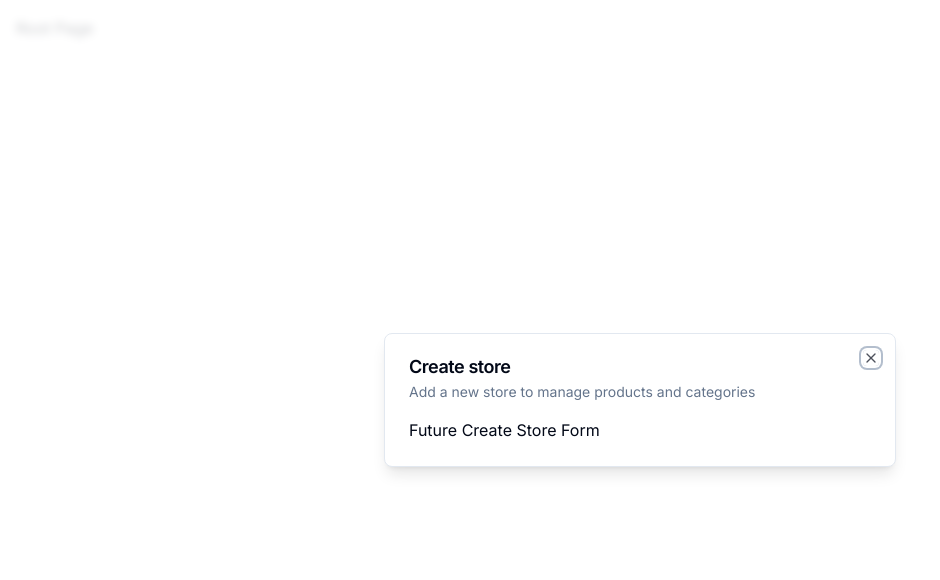
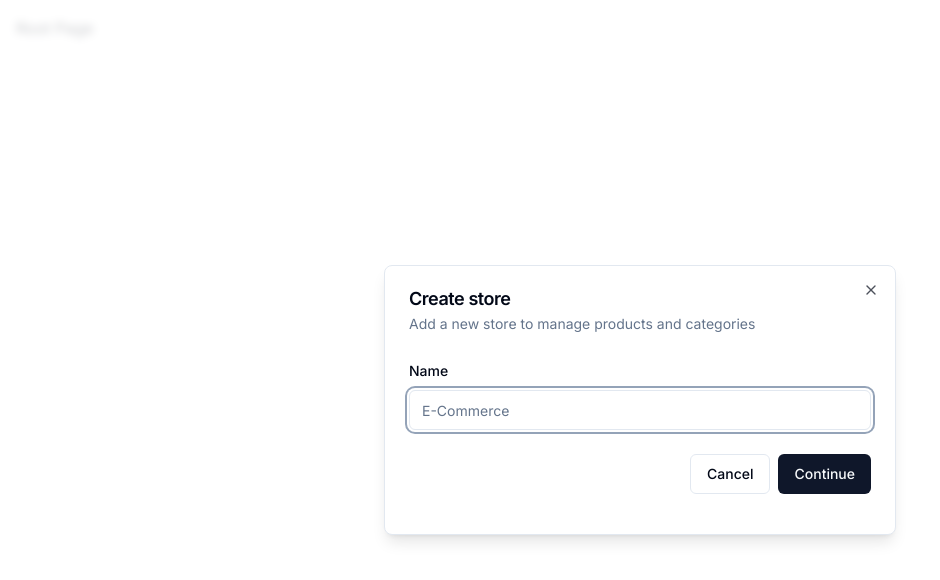
Before and after one commit to speedytman/ecommerce-admin-dashboard, a Next.js app: page / in a window 1280 px wide. Shown: the top 580 px of the page, without its empty margins (0-940 px from the left). Built offline with nearby package versions, Linux system fonts and the light colour scheme.

Commit message:
added store creation and mysql db

```diff
--- /dev/null
+++ b/app/api/stores/route.ts
@@ -0,0 +1,35 @@
+import prismadb from "@/lib/prismadb";
+import { auth } from "@clerk/nextjs"
+import { NextResponse } from "next/server"
+
+export async function POST(
+  req: Request,
+) {
+  try {
+    const { userId } = auth();
+    const body = await req.json()
+
+    const { name } = body;
+
+    if(!userId){
+      return new NextResponse("Unauthorized", { status: 401 })
+    }
+
+    if(!name) {
+      return new NextResponse("Name is required", { status: 400 });
+    }
+
+    const store = await prismadb.store.create({
+      data: {
+        name,
+        userId
+      }
+    })
+
+    return NextResponse.json(store)
+
+  } catch (error) {
+    console.log('[STORES_POST]', error)
+    return new NextResponse("Internal error", { status: 500 })
+  }
+}
--- a/app/layout.tsx
+++ b/app/layout.tsx
@@ -4,6 +4,8 @@ import { ClerkProvider } from "@clerk/nextjs";
 import { ModalProvider } from "@/providers/modal-provider";
 
 import "./globals.css";
+import prismadb from "@/lib/prismadb";
+import { ToasterProvider } from "@/providers/toast-provider";
 
 const inter = Inter({ subsets: ["latin"] });
 
@@ -21,6 +23,7 @@ export default function RootLayout({
     <ClerkProvider>
       <html lang="en">
         <body className={inter.className}>
+          <ToasterProvider />
           <ModalProvider />
           {children}
         </body>
--- a/components/modals/store-modal.tsx
+++ b/components/modals/store-modal.tsx
@@ -1,10 +1,53 @@
 "use client";
+
+import { useState } from "react";
+import * as z from "zod";
+import { useForm } from "react-hook-form";
+import { zodResolver } from "@hookform/resolvers/zod";
+import { toast } from "react-hot-toast";
 
 import { Modal } from "@/components/ui/modal";
 import { useStoreModal } from "@/hooks/use-store-modal";
+import {
+  Form,
+  FormControl,
+  FormField,
+  FormItem,
+  FormLabel,
+  FormMessage,
+} from "@/components/ui/form";
+import { Input } from "@/components/ui/input";
+import { Button } from "@/components/ui/button";
+import axios from "axios";
+
+const formSchema = z.object({
+  name: z.string().min(1),
+});
 
 export const StoreModal = () => {
   const storeModal = useStoreModal();
+  const [loading, setLoading] = useState(false);
+
+  const form = useForm<z.infer<typeof formSchema>>({
+    resolver: zodResolver(formSchema),
+    defaultValues: {
+      name: "",
+    },
+  });
+
+  const onSubmit = async (values: z.infer<typeof formSchema>) => {
+    try {
+      setLoading(true);
+
+      const response = await axios.post("/api/stores", values);
+
+      toast.success("Store crated.");
+    } catch (error) {
+      toast.error("Something went wrong!");
+    } finally {
+      setLoading(false);
+    }
+  };
 
   return (
     <Modal
@@ -13,7 +56,43 @@ export const StoreModal = () => {
       isOpen={storeModal.isOpen}
       onClose={storeModal.onClose}
     >
-      Future Create Store Form
+      <div>
+        <div className="space-y-4 py-2 pb-4">
+          <Form {...form}>
+            <form onSubmit={form.handleSubmit(onSubmit)}>
+              <FormField
+                control={form.control}
+                name="name"
+                render={({ field }) => (
+                  <FormItem>
+                    <FormLabel>Name</FormLabel>
+                    <FormControl>
+                      <Input
+                        disabled={loading}
+                        placeholder="E-Commerce"
+                        {...field}
+                      />
+                    </FormControl>
+                    <FormMessage />
+                  </FormItem>
+                )}
+              />
+              <div className="pt-6 space-x-2 flex items-center justify-end w-full">
+                <Button
+                  disabled={loading}
+                  variant="outline"
+                  onClick={storeModal.onClose}
+                >
+                  Cancel
+                </Button>
+                <Button disabled={loading} type="submit">
+                  Continue
+                </Button>
+              </div>
+            </form>
+          </Form>
+        </div>
+      </div>
     </Modal>
   );
 };
--- /dev/null
+++ b/components/ui/form.tsx
@@ -0,0 +1,176 @@
+import * as React from "react"
+import * as LabelPrimitive from "@radix-ui/react-label"
+import { Slot } from "@radix-ui/react-slot"
+import {
+  Controller,
+  ControllerProps,
+  FieldPath,
+  FieldValues,
+  FormProvider,
+  useFormContext,
+} from "react-hook-form"
+
+import { cn } from "@/lib/utils"
+import { Label } from "@/components/ui/label"
+
+const Form = FormProvider
+
+type FormFieldContextValue<
+  TFieldValues extends FieldValues = FieldValues,
+  TName extends FieldPath<TFieldValues> = FieldPath<TFieldValues>
+> = {
+  name: TName
+}
+
+const FormFieldContext = React.createContext<FormFieldContextValue>(
+  {} as FormFieldContextValue
+)
+
+const FormField = <
+  TFieldValues extends FieldValues = FieldValues,
+  TName extends FieldPath<TFieldValues> = FieldPath<TFieldValues>
+>({
+  ...props
+}: ControllerProps<TFieldValues, TName>) => {
+  return (
+    <FormFieldContext.Provider value={{ name: props.name }}>
+      <Controller {...props} />
+    </FormFieldContext.Provider>
+  )
+}
+
+const useFormField = () => {
+  const fieldContext = React.useContext(FormFieldContext)
+  const itemContext = React.useContext(FormItemContext)
+  const { getFieldState, formState } = useFormContext()
+
+  const fieldState = getFieldState(fieldContext.name, formState)
+
+  if (!fieldContext) {
+    throw new Error("useFormField should be used within <FormField>")
+  }
+
+  const { id } = itemContext
+
+  return {
+    id,
+    name: fieldContext.name,
+    formItemId: `${id}-form-item`,
+    formDescriptionId: `${id}-form-item-description`,
+    formMessageId: `${id}-form-item-message`,
+    ...fieldState,
+  }
+}
+
+type FormItemContextValue = {
+  id: string
+}
+
+const FormItemContext = React.createContext<FormItemContextValue>(
+  {} as FormItemContextValue
+)
+
+const FormItem = React.forwardRef<
+  HTMLDivElement,
+  React.HTMLAttributes<HTMLDivElement>
+>(({ className, ...props }, ref) => {
+  const id = React.useId()
+
+  return (
+    <FormItemContext.Provider value={{ id }}>
+      <div ref={ref} className={cn("space-y-2", className)} {...props} />
+    </FormItemContext.Provider>
+  )
+})
+FormItem.displayName = "FormItem"
+
+const FormLabel = React.forwardRef<
+  React.ElementRef<typeof LabelPrimitive.Root>,
+  React.ComponentPropsWithoutRef<typeof LabelPrimitive.Root>
+>(({ className, ...props }, ref) => {
+  const { error, formItemId } = useFormField()
+
+  return (
+    <Label
+      ref={ref}
+      className={cn(error && "text-destructive", className)}
+      htmlFor={formItemId}
+      {...props}
+    />
+  )
+})
+FormLabel.displayName = "FormLabel"
+
+const FormControl = React.forwardRef<
+  React.ElementRef<typeof Slot>,
+  React.ComponentPropsWithoutRef<typeof Slot>
+>(({ ...props }, ref) => {
+  const { error, formItemId, formDescriptionId, formMessageId } = useFormField()
+
+  return (
+    <Slot
+      ref={ref}
+      id={formItemId}
+      aria-describedby={
+        !error
+          ? `${formDescriptionId}`
+          : `${formDescriptionId} ${formMessageId}`
+      }
+      aria-invalid={!!error}
+      {...props}
+    />
+  )
+})
+FormControl.displayName = "FormControl"
+
+const FormDescription = React.forwardRef<
+  HTMLParagraphElement,
+  React.HTMLAttributes<HTMLParagraphElement>
+>(({ className, ...props }, ref) => {
+  const { formDescriptionId } = useFormField()
+
+  return (
+    <p
+      ref={ref}
+      id={formDescriptionId}
+      className={cn("text-sm text-muted-foreground", className)}
+      {...props}
+    />
+  )
+})
+FormDescription.displayName = "FormDescription"
+
+const FormMessage = React.forwardRef<
+  HTMLParagraphElement,
+  React.HTMLAttributes<HTMLParagraphElement>
+>(({ className, children, ...props }, ref) => {
+  const { error, formMessageId } = useFormField()
+  const body = error ? String(error?.message) : children
+
+  if (!body) {
+    return null
+  }
+
+  return (
+    <p
+      ref={ref}
+      id={formMessageId}
+      className={cn("text-sm font-medium text-destructive", className)}
+      {...props}
+    >
+      {body}
+    </p>
+  )
+})
+FormMessage.displayName = "FormMessage"
+
+export {
+  useFormField,
+  Form,
+  FormItem,
+  FormLabel,
+  FormControl,
+  FormDescription,
+  FormMessage,
+  FormField,
+}
--- /dev/null
+++ b/components/ui/input.tsx
@@ -0,0 +1,25 @@
+import * as React from "react"
+
+import { cn } from "@/lib/utils"
+
+export interface InputProps
+  extends React.InputHTMLAttributes<HTMLInputElement> {}
+
+const Input = React.forwardRef<HTMLInputElement, InputProps>(
+  ({ className, type, ...props }, ref) => {
+    return (
+      <input
+        type={type}
+        className={cn(
+          "flex h-10 w-full rounded-md border border-input bg-background px-3 py-2 text-sm ring-offset-background file:border-0 file:bg-transparent file:text-sm file:font-medium placeholder:text-muted-foreground focus-visible:outline-none focus-visible:ring-2 focus-visible:ring-ring focus-visible:ring-offset-2 disabled:cursor-not-allowed disabled:opacity-50",
+          className
+        )}
+        ref={ref}
+        {...props}
+      />
+    )
+  }
+)
+Input.displayName = "Input"
+
+export { Input }
--- /dev/null
+++ b/components/ui/label.tsx
@@ -0,0 +1,26 @@
+"use client"
+
+import * as React from "react"
+import * as LabelPrimitive from "@radix-ui/react-label"
+import { cva, type VariantProps } from "class-variance-authority"
+
+import { cn } from "@/lib/utils"
+
+const labelVariants = cva(
+  "text-sm font-medium leading-none peer-disabled:cursor-not-allowed peer-disabled:opacity-70"
+)
+
+const Label = React.forwardRef<
+  React.ElementRef<typeof LabelPrimitive.Root>,
+  React.ComponentPropsWithoutRef<typeof LabelPrimitive.Root> &
+    VariantProps<typeof labelVariants>
+>(({ className, ...props }, ref) => (
+  <LabelPrimitive.Root
+    ref={ref}
+    className={cn(labelVariants(), className)}
+    {...props}
+  />
+))
+Label.displayName = LabelPrimitive.Root.displayName
+
+export { Label }
--- /dev/null
+++ b/lib/prismadb.ts
@@ -0,0 +1,11 @@
+import { PrismaClient } from "@prisma/client";
+
+declare global {
+  var prisma: PrismaClient | undefined
+}
+
+const prismadb = globalThis.prisma || new PrismaClient();
+
+if(process.env.NODE_ENV !== 'production') globalThis.prisma = prismadb
+
+export default prismadb;
--- /dev/null
+++ b/providers/toast-provider.tsx
@@ -0,0 +1,7 @@
+"use client";
+
+import { Toaster } from "react-hot-toast";
+
+export const ToasterProvider = () => {
+  return <Toaster />;
+};
```
Also changed, not shown: package.json (+10 -0 lines), 2 other files (tests, documents, lock files or other folders).
